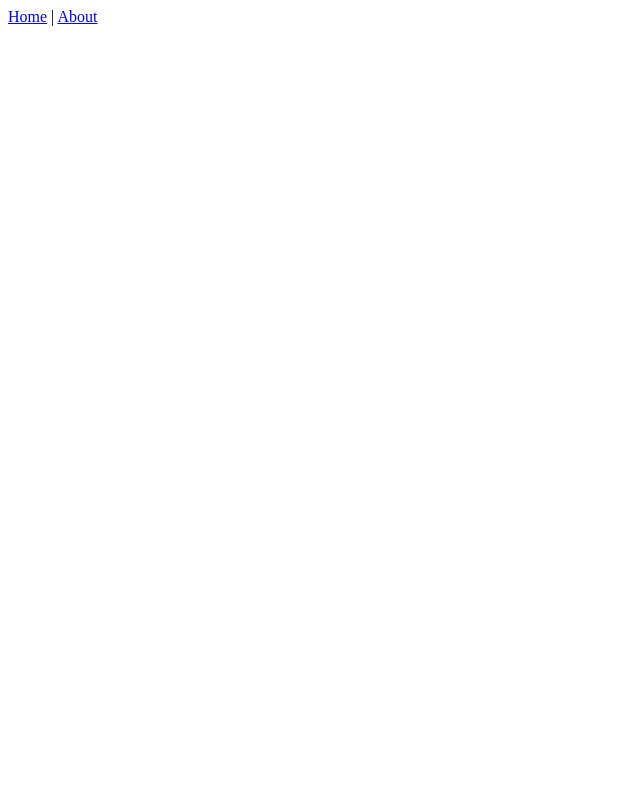
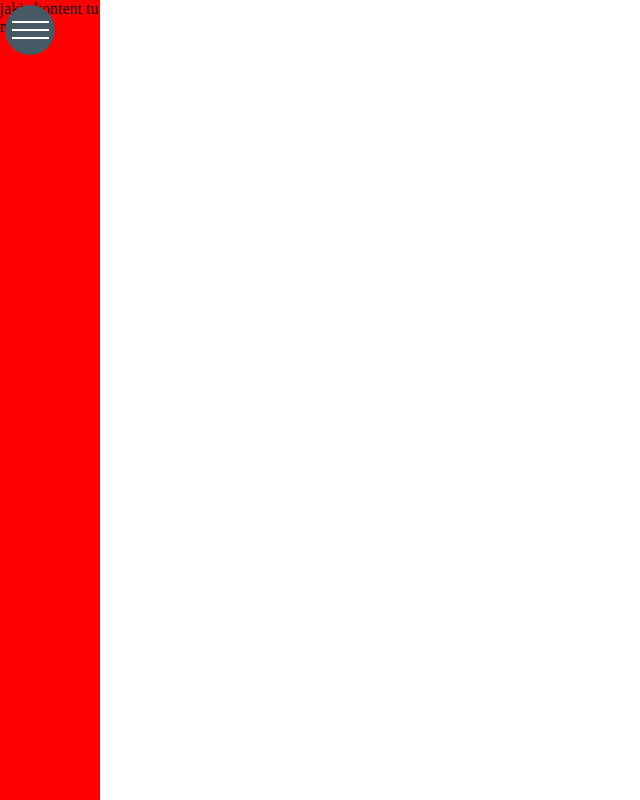
Before and after one commit to Maklero/eegzaminy, a Vue app in the folder website/: page /about in a window 1280 px wide. Shown: the whole page, without its empty margins (0-640 px from the left). Built offline with nearby package versions, Linux system fonts and the light colour scheme.

Commit message:
Add basic menu navigation UI

```diff
--- a/website/src/App.vue
+++ b/website/src/App.vue
@@ -1,12 +1,100 @@
 <template>
   <div id="app">
+    <div class="menu-clicker" @click="menuAction">
+      <div></div>
+      <div></div>
+      <div></div>
+    </div>
     <div id="nav">
-      <router-link to="/">Home</router-link> |
+      <router-link to="/">Home</router-link>
       <router-link to="/about">About</router-link>
     </div>
-    <router-view/>
+    <router-view class="content"/>
   </div>
 </template>
 
+<script>
+function menuExpander() {
+  const nav = document.querySelector('#nav');
+  if (nav.style.opacity === '0' || nav.style.opacity === '') {
+    nav.style.display = 'flex';
+    setTimeout(() => { nav.style.opacity = '1'; }, 1);
+  } else {
+    nav.style.opacity = '0';
+    setTimeout(() => { nav.style.display = 'none'; }, 300);
+  }
+}
+
+export default {
+  mounted() {
+    console.log('mounted');
+  },
+  methods: {
+    menuAction: menuExpander,
+  },
+  watch: {
+    $route() {
+      // TODO close navigation without changing url
+      menuExpander();
+    },
+  },
+};
+</script>
+
 <style lang="scss">
+  body {
+    margin: 0;
+    padding: 0;
+  }
+
+  * {
+    box-sizing: border-box;
+  }
+
+  .menu-clicker {
+    display: flex;
+    flex-direction: column;
+    justify-content: center; align-items: center;
+    width: 50px; height: 50px;
+    background-color: #455A64;
+    border-radius: 50%;
+    position: fixed;
+    top: 5px; left: 5px;
+    z-index: 10;
+
+    div {
+      width: 37px;
+      border: 1.5px solid white;
+      margin: 3px 0;
+    }
+  }
+
+  #nav {
+    position: fixed;
+    top: 0; left: 0;
+    width: 100%; height: 100vh;
+    padding-top: 60px;
+    display: none;
+    flex-direction: column;
+    align-items: center;
+    font-size: 2em;
+    background-color: #455A64;
+    z-index: 9; opacity: 0;
+    transition: opacity .15s;
+  }
+
+  a {
+    color: white;
+    text-decoration: none;
+    transition: color .15s;
+
+    &:hover {
+      color: wheat;
+    }
+  }
+
+  .content {
+    width: 100%;
+    min-height: 100vh;
+  }
 </style>
--- a/website/src/router.js
+++ b/website/src/router.js
@@ -1,5 +1,7 @@
 import Vue from 'vue';
 import Router from 'vue-router';
+
+import Home from './views/Home.vue';
 
 Vue.use(Router);
 
@@ -10,6 +12,12 @@ export default new Router({
     {
       path: '/',
       name: 'home',
+      comment: Home,
+    },
+    {
+      path: '/about',
+      name: 'about',
+      component: Home,
     },
   ],
 });
--- /dev/null
+++ b/website/src/views/Home.vue
@@ -0,0 +1,21 @@
+<template>
+  <div id="home">
+    <span>
+      jakis kontent tu mamy
+    </span>
+  </div>
+</template>
+
+<script>
+export default {
+  name: 'Home',
+};
+</script>
+
+<style lang="scss" scoped>
+#home {
+  width: 100px;
+  height: 200px;
+  background-color: red;
+}
+</style>
```
